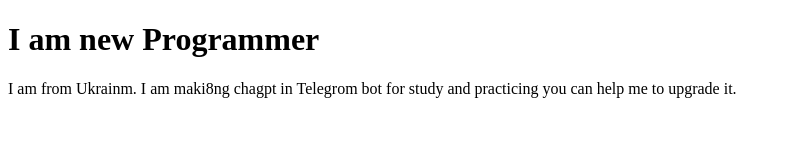
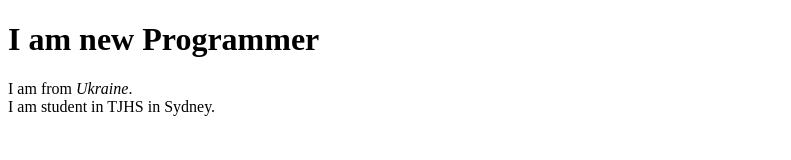
Before and after one commit to deleminaro/coursera-test, a plain HTML site: page site/index.html in a window 1280 px wide. Shown: the whole page, without its empty margins (0-791 px from the left). Drawn offline with Linux system fonts and the light colour scheme.

Commit message:
Update index.html

```diff
--- a/site/index.html
+++ b/site/index.html
@@ -3,8 +3,13 @@
 <head>
 	<title>Ivan Solomakha</title>
 </head>
+<style>
+
+</style>
 <body>
-<h1>I am new Programmer</h1>
-<p>I am from Ukrainm. I am maki8ng chagpt in Telegrom bot for study and practicing you can help me to upgrade it. </p>
+<h1>I am new <strong>Programmer</strong></h1>
+<p>I am from <em>Ukraine</em>.<br>
+	I am student in TJHS in Sydney.<br>
+</p>
 </body>
 </html>
```
